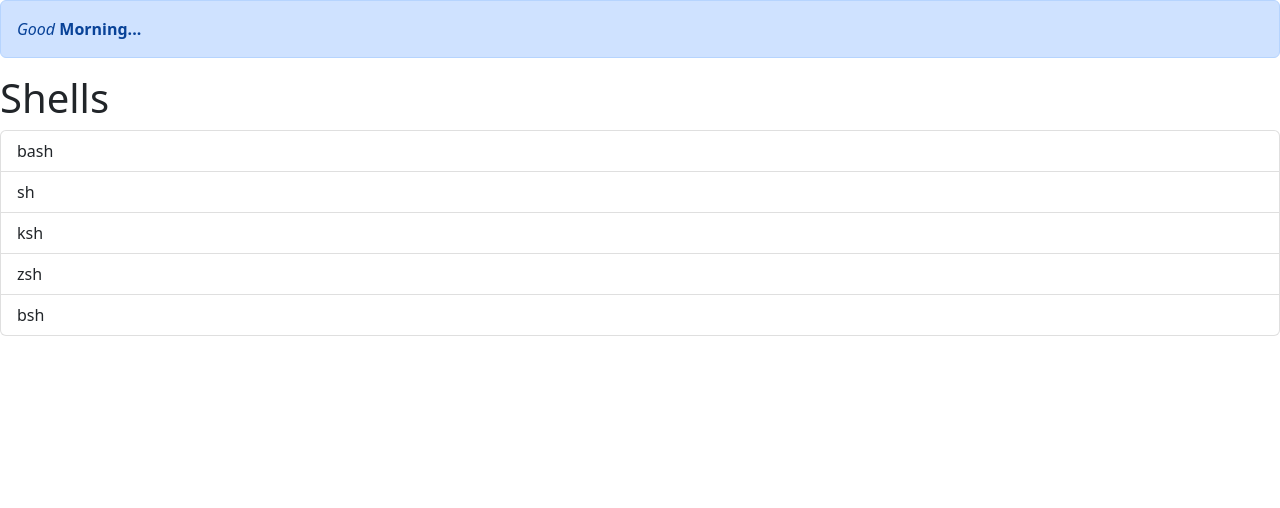
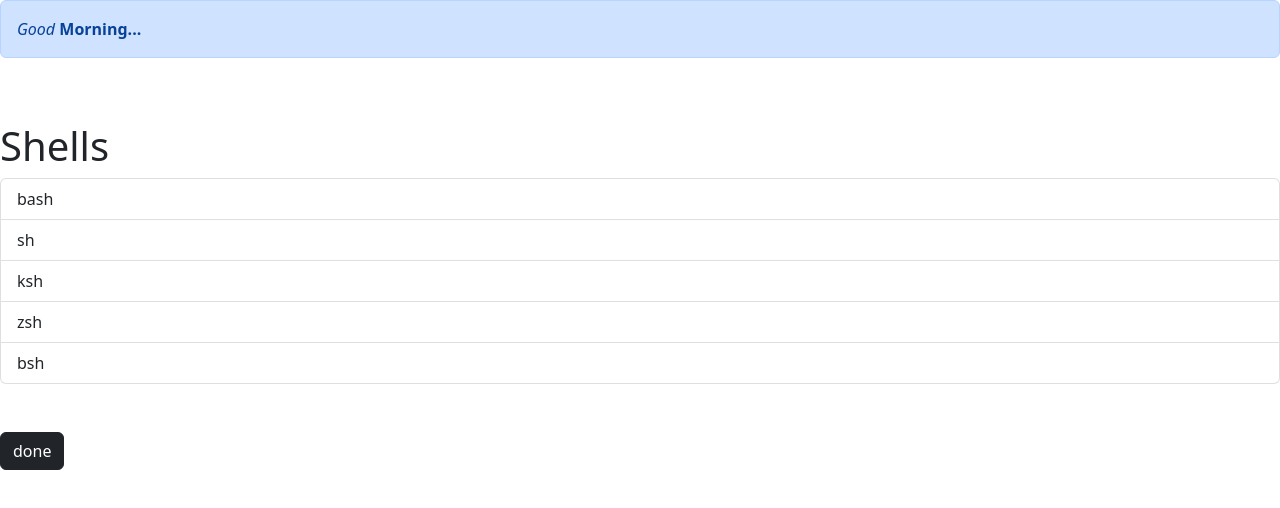
Before and after one commit to aryanbk/react-beginner, a React (Vite) app: page / in a window 1280 px wide. Shown: the top 508 px of the page. Built offline with nearby package versions, Linux system fonts and the light colour scheme; the HTML template or start-up script is replaced by a standard one.

Commit message:
added react props alert to parent in button

```diff
--- a/src/App.tsx
+++ b/src/App.tsx
@@ -1,4 +1,5 @@
 import Alert from "./Alert";
+import ButtonComp from "./ButtonComp";
 import ListGroup from "./components/ListGroup";
 
 function App() {
@@ -8,15 +9,32 @@ function App() {
 		console.log(item + " on index " + index + " is selected");
 	};
 
+	const handleButtonClick = () => {
+		console.log("Button clicked !!!");
+	};
+
 	return (
 		<div>
 			<Alert>
 				<i>Good</i> <b>Morning...</b>
 			</Alert>
+
+			<br />
+			<br />
+
 			<ListGroup
 				items={items}
 				heading="Shells"
 				onSelectItem={handleSelecteItem}
+			/>
+
+			<br />
+			<br />
+
+			<ButtonComp
+				buttonType="dark"
+				label="done"
+				onButtonClick={handleButtonClick}
 			/>
 		</div>
 	);
--- /dev/null
+++ b/src/ButtonComp.tsx
@@ -0,0 +1,25 @@
+interface Props {
+	buttonType?: "primary" | "success" | "danger" | "light" | "dark";
+	// ?: means this value is not compulsory
+	// "primary" | "success" | "danger" | "light" | "dark" this means that value could be only one of them
+	// if not compiler throws an error
+
+	label: string;
+	onButtonClick: () => void;
+}
+
+export default function ButtonComp({
+	buttonType,
+	label,
+	onButtonClick,
+}: Props) {
+	return (
+		<button
+			type="button"
+			className={"btn btn-" + buttonType}
+			onClick={onButtonClick}
+		>
+			{label}
+		</button>
+	);
+}
```
